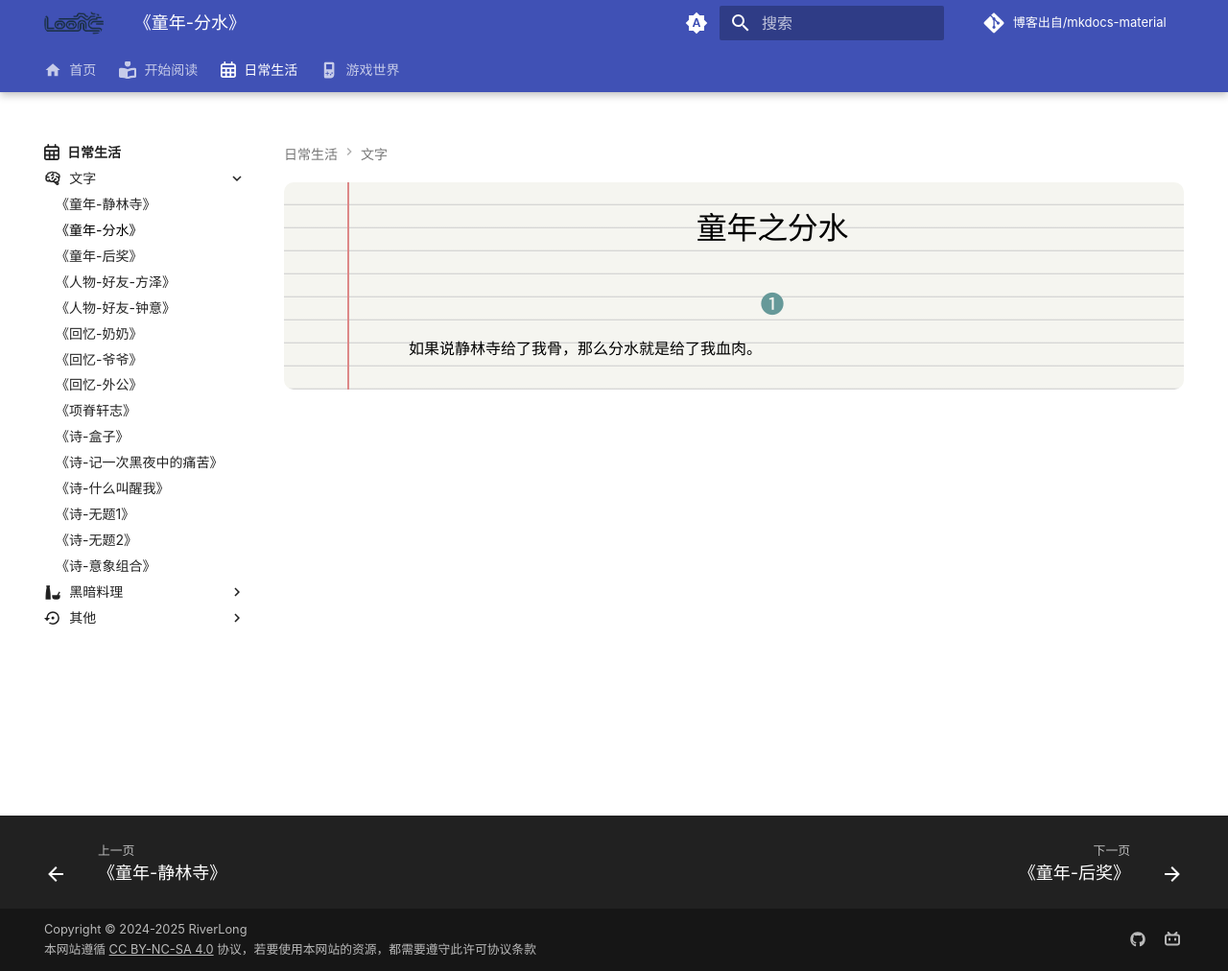
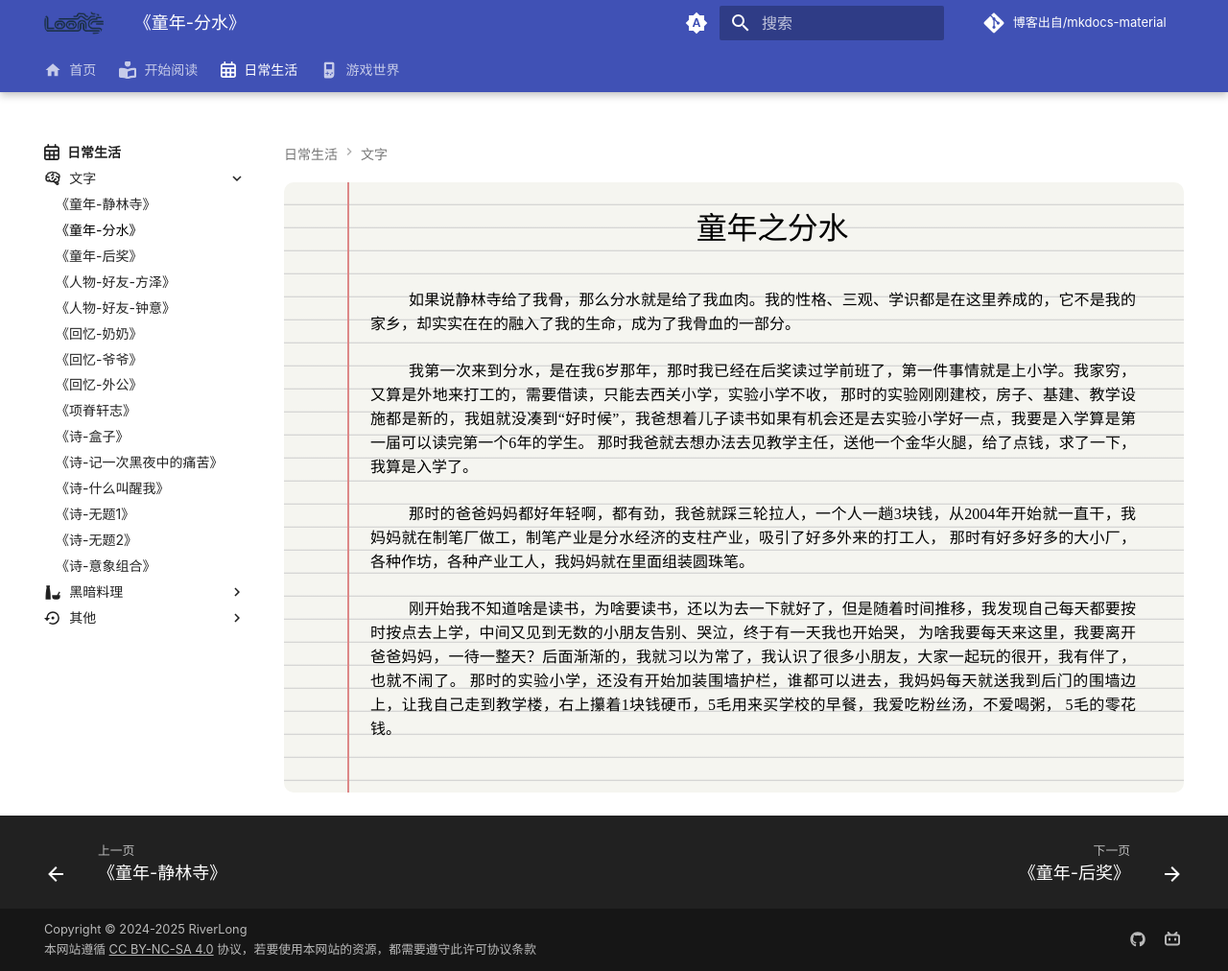
Before and after one commit to 971230/971230.github.io, an MkDocs documentation site: the page built from docs/日常/文字/童年-分水.md, in a window 1280 px wide and 1012 px high. Shown: the whole window at 96% size. Built offline with MkDocs 1.6.1 and Material for MkDocs 9.7.7, drawn with Linux system fonts in a browser that asks for light colours; some web fonts are replaced; comment, search, counter and statistics services are not loaded.

Commit message:
更新《童年-分水》

```diff
--- a/docs/日常/文字/童年-分水.md
+++ b/docs/日常/文字/童年-分水.md
@@ -6,9 +6,29 @@ hide:
 <div class="essay_sketch">
 <div class="essay_sketch_margin"></div>
 <h1 style="color: black">童年之分水</h1>
-<h2>➊</h2>
 
 <p>
-如果说静林寺给了我骨，那么分水就是给了我血肉。
+如果说静林寺给了我骨，那么分水就是给了我血肉。我的性格、三观、学识都是在这里养成的，它不是我的家乡，却实实在在的融入了我的生命，成为了我骨血的一部分。
 </p>
+
+<p>
+我第一次来到分水，是在我6岁那年，那时我已经在后奖读过学前班了，第一件事情就是上小学。我家穷，又算是外地来打工的，需要借读，只能去西关小学，实验小学不收，
+那时的实验刚刚建校，房子、基建、教学设施都是新的，我姐就没凑到“好时候”，我爸想着儿子读书如果有机会还是去实验小学好一点，我要是入学算是第一届可以读完第一个6年的学生。
+那时我爸就去想办法去见教学主任，送他一个金华火腿，给了点钱，求了一下，我算是入学了。
+</p>
+
+<p>
+那时的爸爸妈妈都好年轻啊，都有劲，我爸就踩三轮拉人，一个人一趟3块钱，从2004年开始就一直干，我妈妈就在制笔厂做工，制笔产业是分水经济的支柱产业，吸引了好多外来的打工人，
+那时有好多好多的大小厂，各种作坊，各种产业工人，我妈妈就在里面组装圆珠笔。
+</P>
+
+<p>
+刚开始我不知道啥是读书，为啥要读书，还以为去一下就好了，但是随着时间推移，我发现自己每天都要按时按点去上学，中间又见到无数的小朋友告别、哭泣，终于有一天我也开始哭，
+为啥我要每天来这里，我要离开爸爸妈妈，一待一整天？后面渐渐的，我就习以为常了，我认识了很多小朋友，大家一起玩的很开，我有伴了，也就不闹了。
+那时的实验小学，还没有开始加装围墙护栏，谁都可以进去，我妈妈每天就送我到后门的围墙边上，让我自己走到教学楼，右上攥着1块钱硬币，5毛用来买学校的早餐，我爱吃粉丝汤，不爱喝粥，
+5毛的零花钱。
+</P>
+
+<p>
+</P>
 </div>
```
